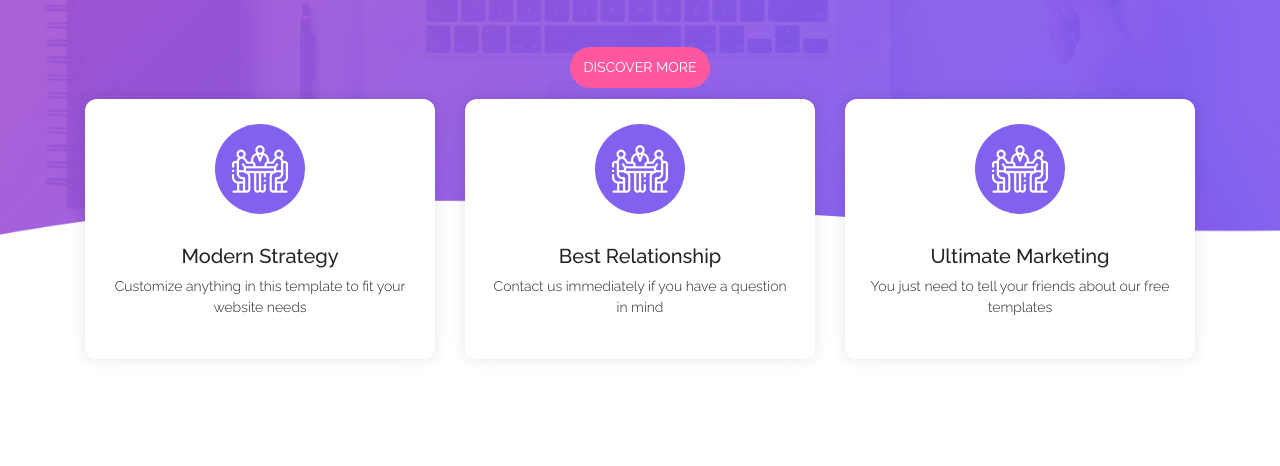
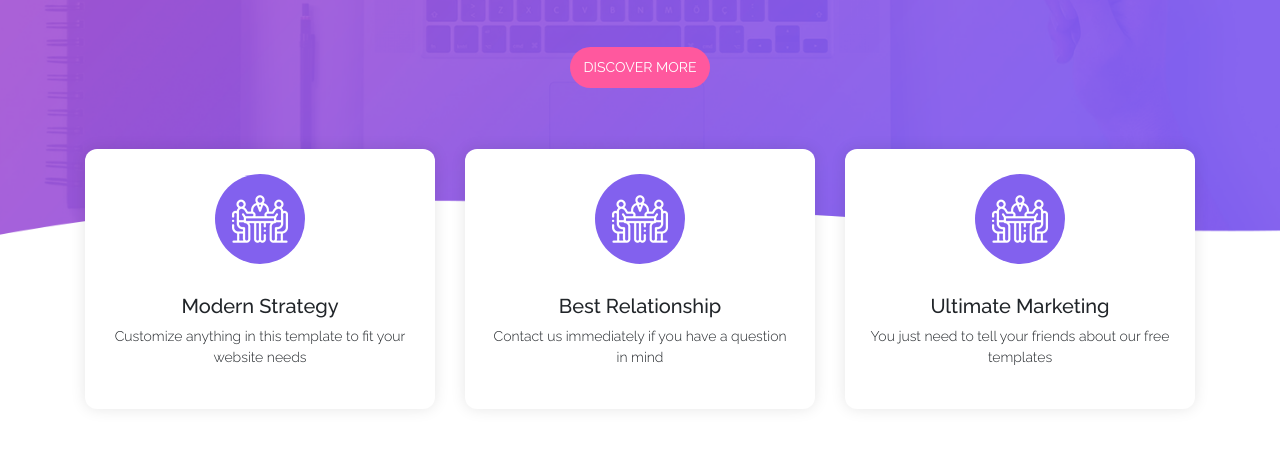
Before and after one commit to duylinhth7/project-mini-2, a plain HTML site: page index.html in a window 1280 px wide. Shown: the part 481-947 px from the top of the page. Drawn offline with nearby package versions, Linux system fonts and the light colour scheme.

Commit message:
Sửa lại magin  top cho list one

```diff
--- a/access/css/style.css
+++ b/access/css/style.css
@@ -76,7 +76,7 @@
 
 /* List one */
 .inner-list-one {
-    margin-top: -300px;
+    margin-top: -250px;
     margin-bottom: 80px;
 }
 .inner-list-one .inner-box {
```
